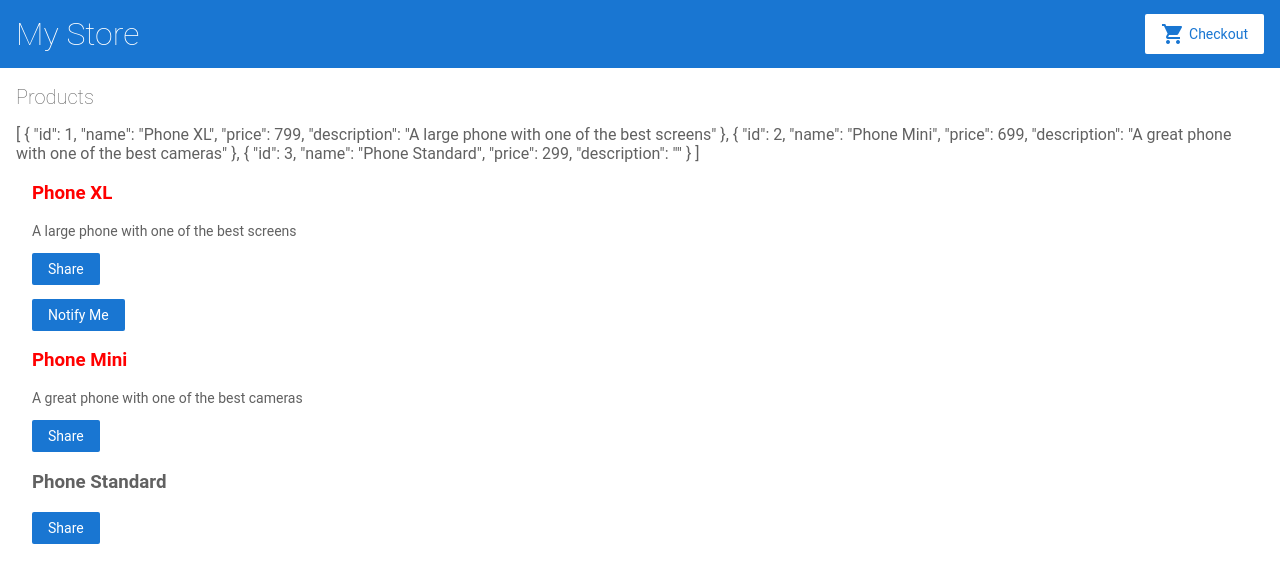
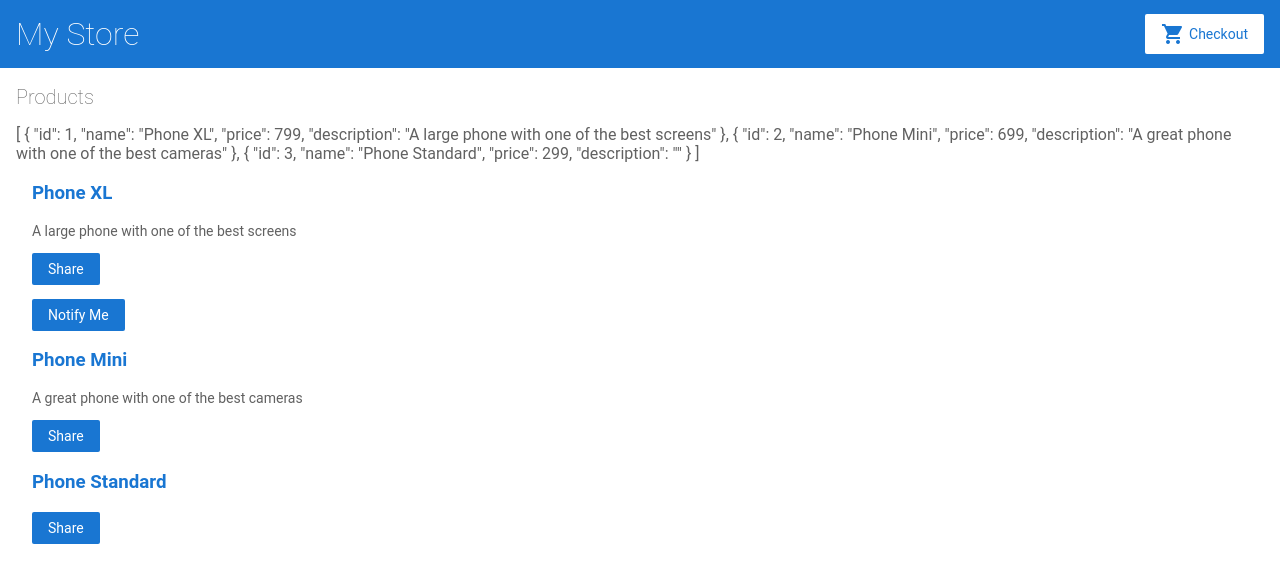
Before and after one commit to 1471985NicolasBourbeau/angular-demo-, an Angular app: page / in a window 1280 px wide. Shown: the top 582 px of the page. Built offline with nearby package versions, Linux system fonts and the light colour scheme.

Commit message:
2 files modified

```diff
--- a/src/app/app.module.ts
+++ b/src/app/app.module.ts
@@ -15,6 +15,7 @@ import { ProductDetailsComponent } from './product-details/product-details.compo
     ReactiveFormsModule,
     RouterModule.forRoot([
       { path: '', component: ProductListComponent },
+      { path: 'products/:productId', component: ProductDetailsComponent },
     ])
   ],
   declarations: [
--- a/src/app/product-list/product-list.component.html
+++ b/src/app/product-list/product-list.component.html
@@ -6,7 +6,12 @@
   <li
   *ngFor="let product of products"
   [title]="product.description">
-    <h3 [class.cher]="product.price>500">{{product.name}}</h3>
+    <h3>
+      <a
+    [title]="product.name + ' details'"
+    [routerLink]="['/products', product.id]">
+    {{ product.name }}
+  </a></h3>
     <p *ngIf="product.description">{{product.description}}
     </p>
     <button type="button" (click)="share()">
```
